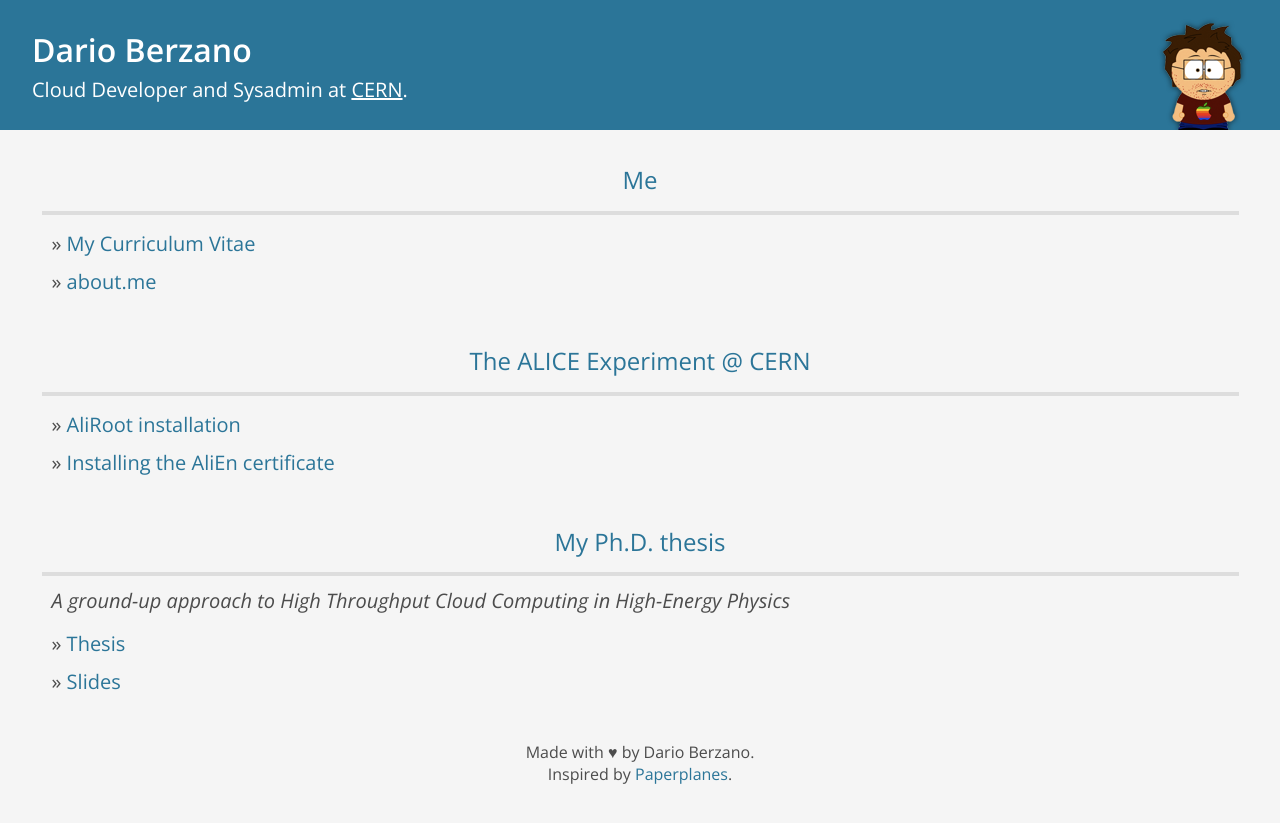
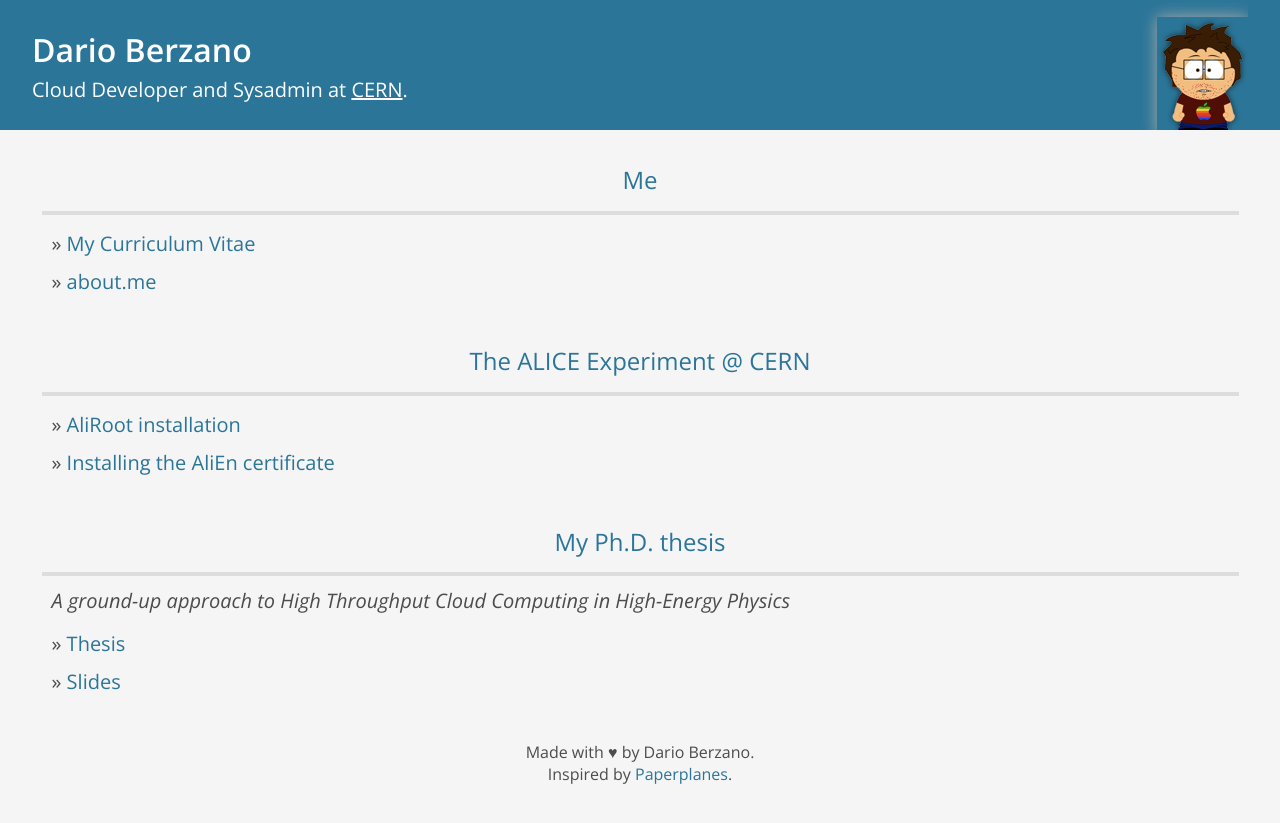
Before and after one commit to dberzano/dberzano.github.io, a Jekyll site: the page built from index.html, in a window 1280 px wide. Shown: the top 823 px of the page. Built offline with Jekyll 4.4.1, drawn with Linux system fonts in a browser that asks for light colours; Markdown is read by kramdown in place of the engine named in the settings; the list of posts is cut into pages by our own code.

Commit message:
Shadows on images

```diff
--- a/css/screen.css
+++ b/css/screen.css
@@ -18,8 +18,14 @@ body {
 }
 
 img {
-  max-width: 600px;
-  margin: 0px auto;
+  max-width: 95%;
+  margin: 0 auto;
+  display: block;
+
+  /* glow effect */
+  -moz-box-shadow: 0 0 15px #aaaaaa;
+  -webkit-box-shadow: 0 0 15px #aaaaaa;
+  box-shadow: 0px 0px 15px #aaaaaa;
 }
 
 a img {
@@ -167,7 +173,7 @@ blockquote {
   margin: 20px 0 20px 0; /* same as code blocks */
   padding-left: 0.75em;
 
-  color: #6c6c6c; /* slightly lighter than body's #4c4c4c */
+  color: #6c6c6c; /* slightly brighter than body's #4c4c4c */
 
 }
 
```
